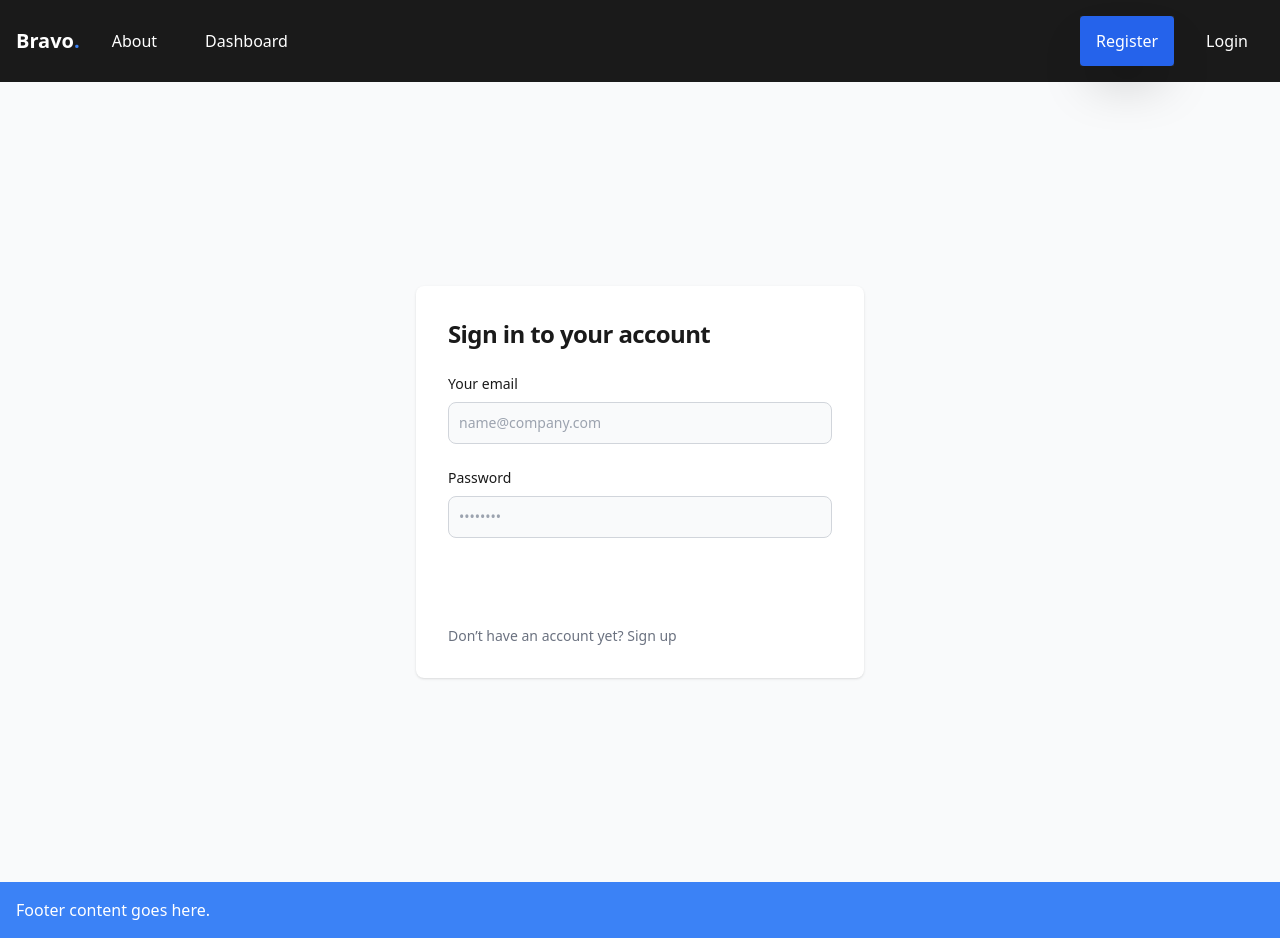
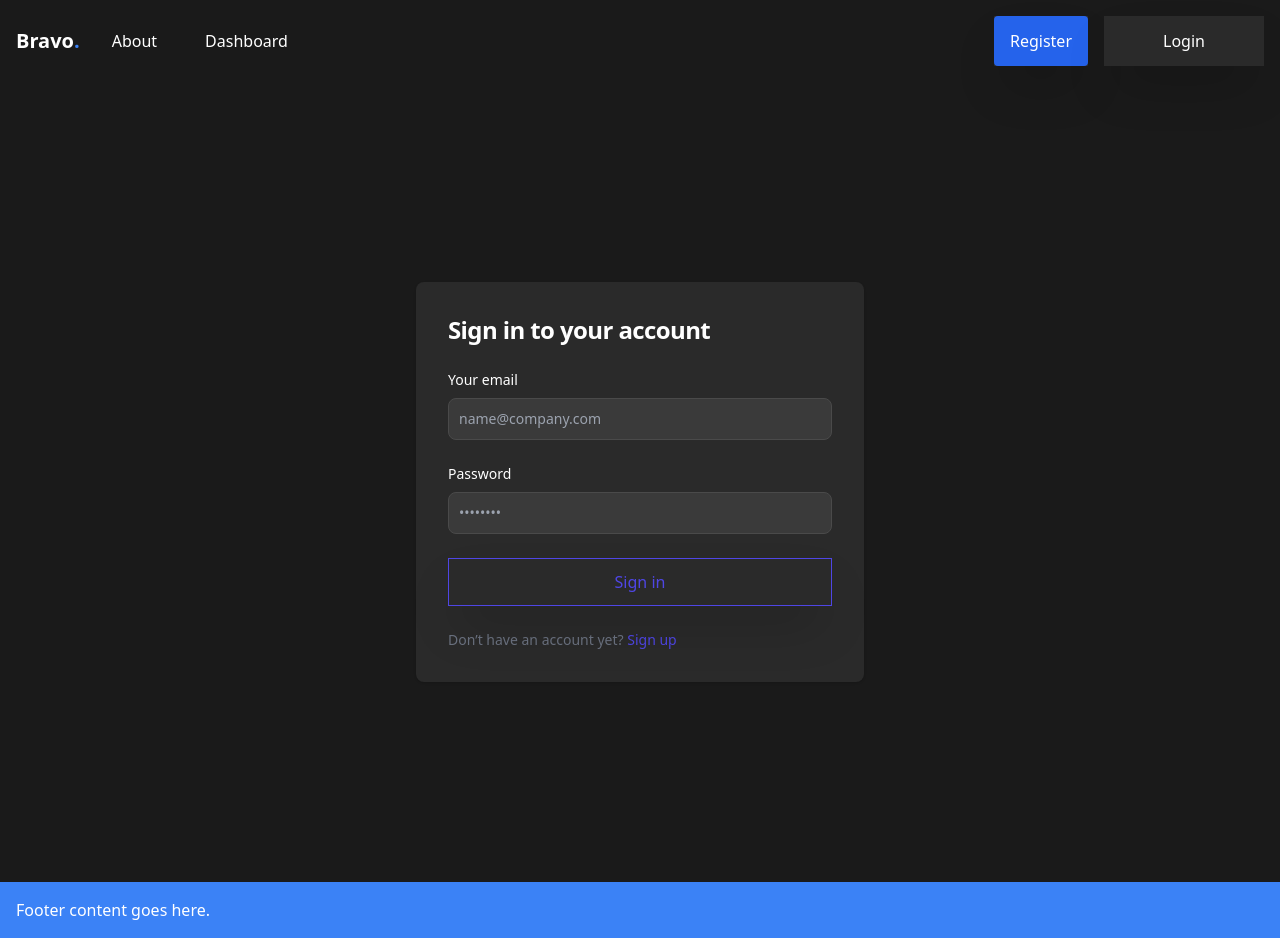
Before and after one commit to AramisAra/Bravus, a React (Create React App) app in the folder frontend/: page /login in a window 1280 px wide. Built offline with nearby package versions, Linux system fonts and the light colour scheme.

Commit message:
Fixing the botton login.

```diff
--- a/frontend/src/App.js
+++ b/frontend/src/App.js
@@ -19,7 +19,7 @@ function App() {
           <Route path="/home" element={<Home />} />
           <Route path="/signup" element={<SignUp />} />
           <Route path="/login" element={<Login />} />
-          <Route path="/dashboard" element={<PrivateRoute><Dashboard /></PrivateRoute>} />
+          <Route path="/dashboard" element={<Dashboard />} />
           <Route path="/main" element={<MainContent />} />
           <Route path="*" element={<Navigate to="/" />} />
         </Routes>
--- a/frontend/src/components/Header.js
+++ b/frontend/src/components/Header.js
@@ -13,7 +13,9 @@ const Header = () => {
         <Link to="/signup" className="relative flex h-[50px] px-4 py-1.5 items-center justify-center overflow-hidden bg-gray-800 text-white shadow-2xl transition-all before:absolute before:top-0 before:left-0 before:w-full before:h-full before:rounded before:bg-blue-600 before:duration-500 before:ease-out hover:shadow-blue-600 hover:before:scale-150">
           <span className="relative z-10">Register</span>
         </Link>
-        <Link to="/login" className="btn-hover-effect px-4 py-1.5">Login</Link>
+        <Link to="/login" className="relative flex h-[50px] w-40 items-center justify-center overflow-hidden bg-gray-800 text-white shadow-2xl transition-all before:absolute before:h-0 before:w-0 before:rounded-full before:bg-blue-600 before:duration-500 before:ease-out hover:shadow-blue-600 hover:before:h-56 hover:before:w-56">
+          <span className="relative z-10">Login</span>
+        </Link>
       </div>
     </header>
   );
--- a/frontend/src/components/Login.js
+++ b/frontend/src/components/Login.js
@@ -21,20 +21,20 @@ function Login() {
   };
 
   return (
-    <section className="min-h-screen flex flex-col items-center justify-center bg-gray-50 dark:bg-gray-900">
-      <div className="w-full max-w-md bg-white rounded-lg shadow dark:border dark:border-gray-700">
+    <section className="min-h-screen flex flex-col items-center justify-center bg-gray-900">
+      <div className="w-full max-w-md bg-gray-800 rounded-lg shadow dark:border dark:border-gray-700">
         <div className="p-6 space-y-4 md:space-y-6 sm:p-8">
-          <h1 className="text-xl font-bold leading-tight tracking-tight text-gray-900 md:text-2xl dark:text-white">
+          <h1 className="text-xl font-bold leading-tight tracking-tight text-white md:text-2xl dark:text-white">
             Sign in to your account
           </h1>
           <form className="space-y-4 md:space-y-6" onSubmit={handleSubmit}>
             <div>
-              <label htmlFor="email" className="block mb-2 text-sm font-medium text-gray-900 dark:text-white">Your email</label>
+              <label htmlFor="email" className="block mb-2 text-sm font-medium text-white dark:text-white">Your email</label>
               <input
                 type="email"
                 name="email"
                 id="email"
-                className="bg-gray-50 border border-gray-300 text-gray-900 sm:text-sm rounded-lg focus:ring-primary-600 focus:border-primary-600 block w-full p-2.5 dark:bg-gray-700 dark:border-gray-600 dark:placeholder-gray-400 dark:text-white dark:focus:ring-blue-500 dark:focus:border-blue-500"
+                className="bg-gray-700 border border-gray-600 text-white sm:text-sm rounded-lg focus:ring-blue-500 focus:border-blue-500 block w-full p-2.5 dark:bg-gray-700 dark:border-gray-600 dark:placeholder-gray-400 dark:text-white dark:focus:ring-blue-500 dark:focus:border-blue-500"
                 placeholder="name@company.com"
                 required
                 value={email}
@@ -42,24 +42,24 @@ function Login() {
               />
             </div>
             <div>
-              <label htmlFor="password" className="block mb-2 text-sm font-medium text-gray-900 dark:text-white">Password</label>
+              <label htmlFor="password" className="block mb-2 text-sm font-medium text-white dark:text-white">Password</label>
               <input
                 type="password"
                 name="password"
                 id="password"
                 placeholder="••••••••"
-                className="bg-gray-50 border border-gray-300 text-gray-900 sm:text-sm rounded-lg focus:ring-primary-600 focus:border-primary-600 block w-full p-2.5 dark:bg-gray-700 dark:border-gray-600 dark:placeholder-gray-400 dark:text-white dark:focus:ring-blue-500 dark:focus:border-blue-500"
+                className="bg-gray-700 border border-gray-600 text-white sm:text-sm rounded-lg focus:ring-blue-500 focus:border-blue-500 block w-full p-2.5 dark:bg-gray-700 dark:border-gray-600 dark:placeholder-gray-400 dark:text-white dark:focus:ring-blue-500 dark:focus:border-blue-500"
                 required
                 value={password}
                 onChange={(e) => setPassword(e.target.value)}
               />
             </div>
-            <button type="submit" className="w-full text-white bg-primary-600 hover:bg-primary-700 focus:ring-4 focus:outline-none focus:ring-primary-300 font-medium rounded-lg text-sm px-5 py-2.5 text-center dark:bg-primary-600 dark:hover:bg-primary-700 dark:focus:ring-primary-800">
-              Sign in
+            <button type="submit" className="relative flex h-12 w-full items-center justify-center overflow-hidden border border-indigo-600 text-indigo-600 shadow-2xl transition-all duration-200 before:absolute before:bottom-0 before:left-0 before:right-0 before:top-0 before:m-auto before:h-0 before:w-0 before:rounded-sm before:bg-indigo-600 before:duration-300 before:ease-out hover:text-white hover:shadow-indigo-600 hover:before:h-full hover:before:w-full hover:before:opacity-80">
+              <span className="relative z-10">Sign in</span>
             </button>
             {error && <p className="text-sm font-light text-red-500">{error}</p>}
             <p className="text-sm font-light text-gray-500 dark:text-gray-400">
-              Don’t have an account yet? <a href="/signup" className="font-medium text-primary-600 hover:underline dark:text-primary-500">Sign up</a>
+              Don’t have an account yet? <a href="/signup" className="font-medium text-indigo-600 hover:underline dark:text-indigo-500">Sign up</a>
             </p>
           </form>
         </div>
--- a/frontend/tailwind.config.js
+++ b/frontend/tailwind.config.js
@@ -12,6 +12,8 @@ module.exports = {
         'gray-600': '#4a4a4a',
         'blue-500': '#3b82f6',
         'blue-400': '#60a5fa',
+        'blue-600': '#2563eb',
+        'indigo-600': '#4f46e5',
       },
     },
   },
```
